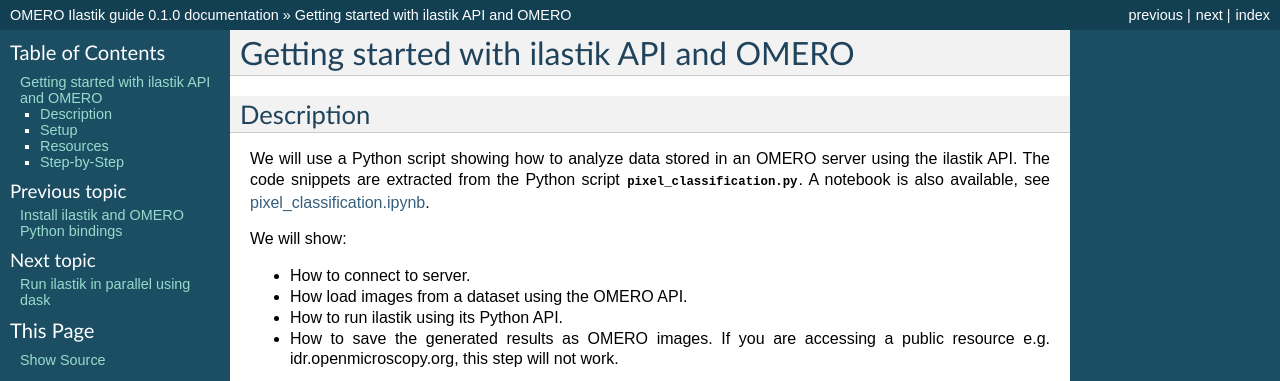
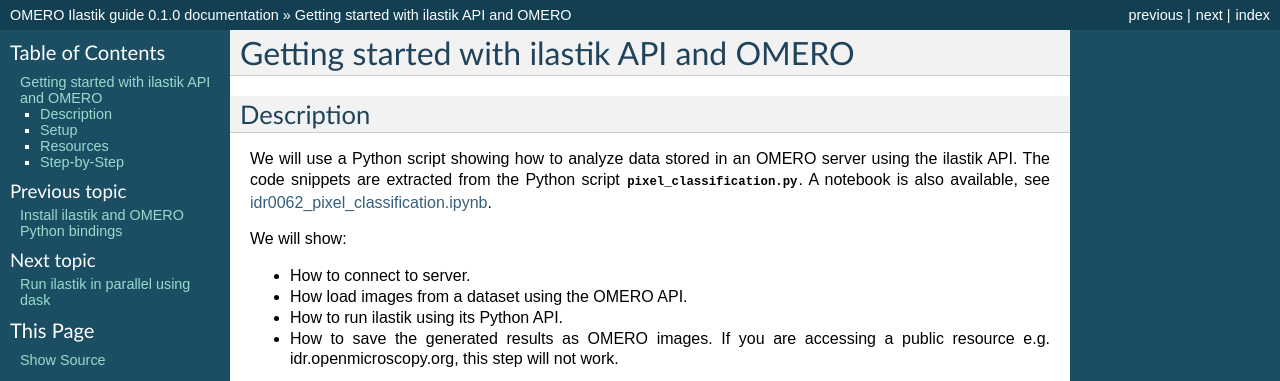
Before and after one commit to ome/omero-guide-ilastik, a Sphinx documentation site: the page built from docs/gettingstarted.rst, in a window 1280 px wide. Shown: the top 381 px of the page. Built offline with Sphinx 7.4.7, drawn with Linux system fonts in a browser that asks for light colours.

Commit message:
update link

```diff
--- a/docs/gettingstarted.rst
+++ b/docs/gettingstarted.rst
@@ -7,7 +7,7 @@ Description
 We will use a Python script showing how to analyze data stored in an OMERO server
 using the ilastik API. The code snippets are extracted from the Python script
 :download:`pixel_classification.py <../scripts/pixel_classification.py>`. A notebook
-is also available, see `pixel_classification.ipynb <https://mybinder.org/v2/gh/ome/omero-guide-ilastik/master?filepath=notebooks>`_.
+is also available, see `idr0062_pixel_classification.ipynb <https://mybinder.org/v2/gh/ome/omero-guide-ilastik/master?filepath=notebooks/idr0062_pixel_classification.ipynb>`_.
 
 
 We will show:
```
